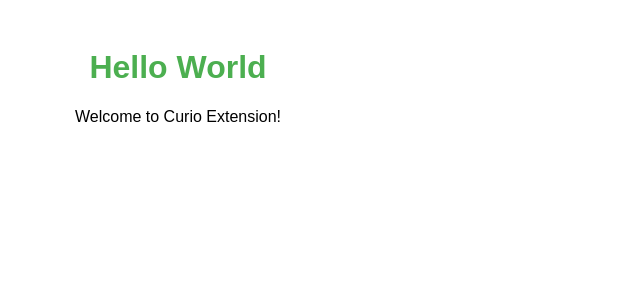
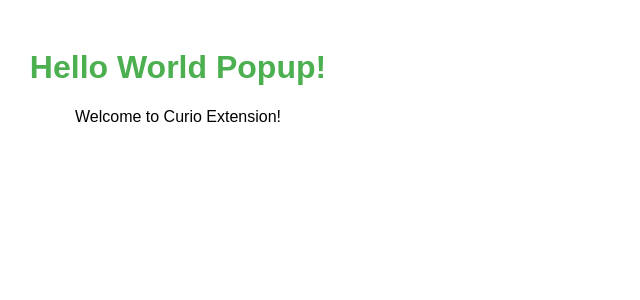
Before and after one commit to ksugawara61/curio, a React (Vite) app in the folder apps/extension/: page / in a window 1280 px wide. Shown: the top 300 px of the page, without its empty margins (0-640 px from the left). Built offline with nearby package versions, Linux system fonts and the light colour scheme.

Commit message:
feat: split popup.tsx

```diff
--- a/apps/extension/src/main.tsx
+++ b/apps/extension/src/main.tsx
@@ -1,25 +1,10 @@
 import React from "react";
 import ReactDOM from "react-dom/client";
-
-function App() {
-  return (
-    <div
-      style={{
-        width: "300px",
-        padding: "20px",
-        fontFamily: "sans-serif",
-        textAlign: "center",
-      }}
-    >
-      <h1 style={{ color: "#4CAF50" }}>Hello World</h1>
-      <p>Welcome to Curio Extension!</p>
-    </div>
-  );
-}
+import { Popup } from "./popup";
 
 // biome-ignore lint/style/noNonNullAssertion: root element is guaranteed to exist
 ReactDOM.createRoot(document.getElementById("root")!).render(
   <React.StrictMode>
-    <App />
+    <Popup />
   </React.StrictMode>
 );
--- /dev/null
+++ b/apps/extension/src/popup.tsx
@@ -0,0 +1,17 @@
+import type { FC } from "react";
+
+export const Popup: FC = () => {
+  return (
+    <div
+      style={{
+        width: "300px",
+        padding: "20px",
+        fontFamily: "sans-serif",
+        textAlign: "center",
+      }}
+    >
+      <h1 style={{ color: "#4CAF50" }}>Hello World Popup!</h1>
+      <p>Welcome to Curio Extension!</p>
+    </div>
+  );
+};
```
